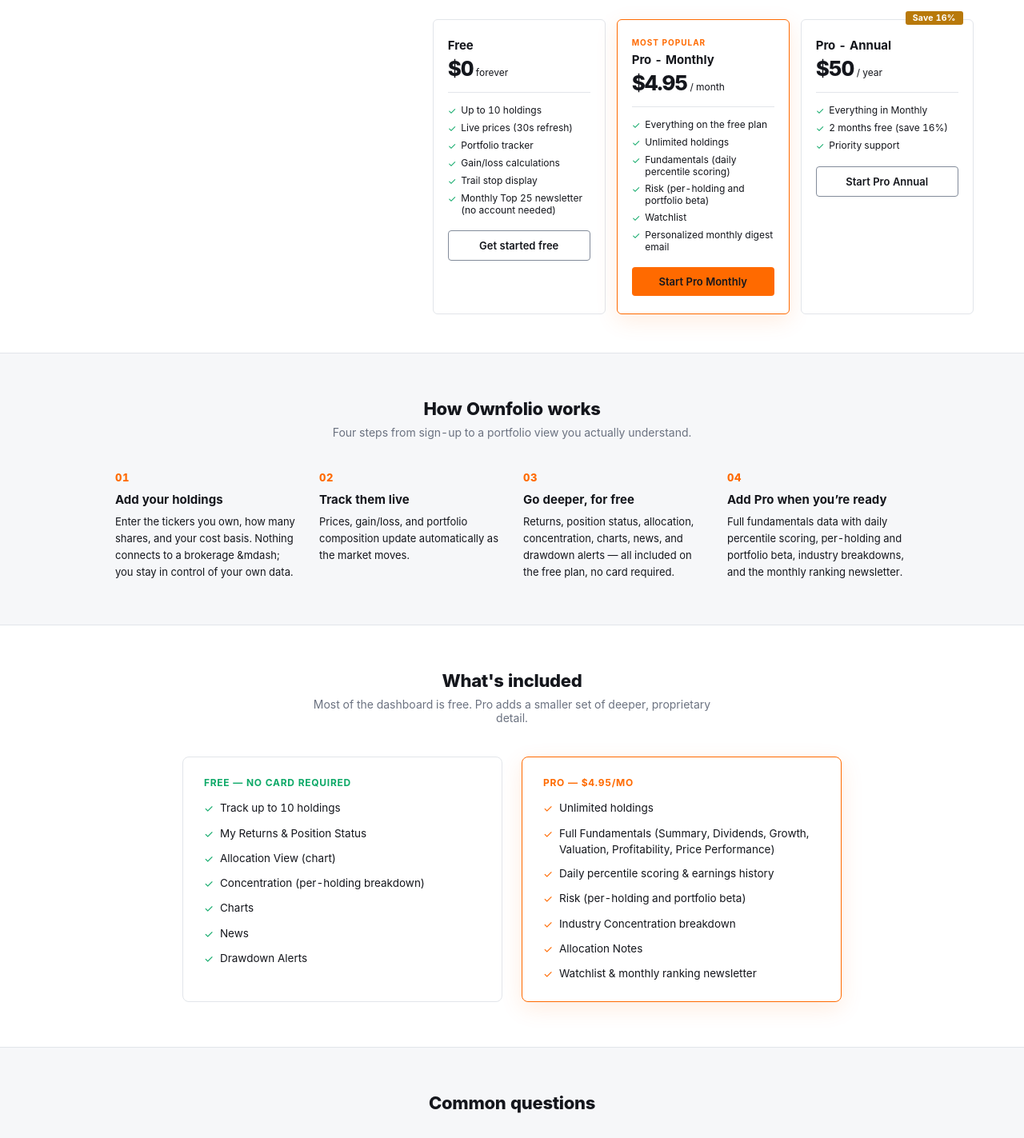
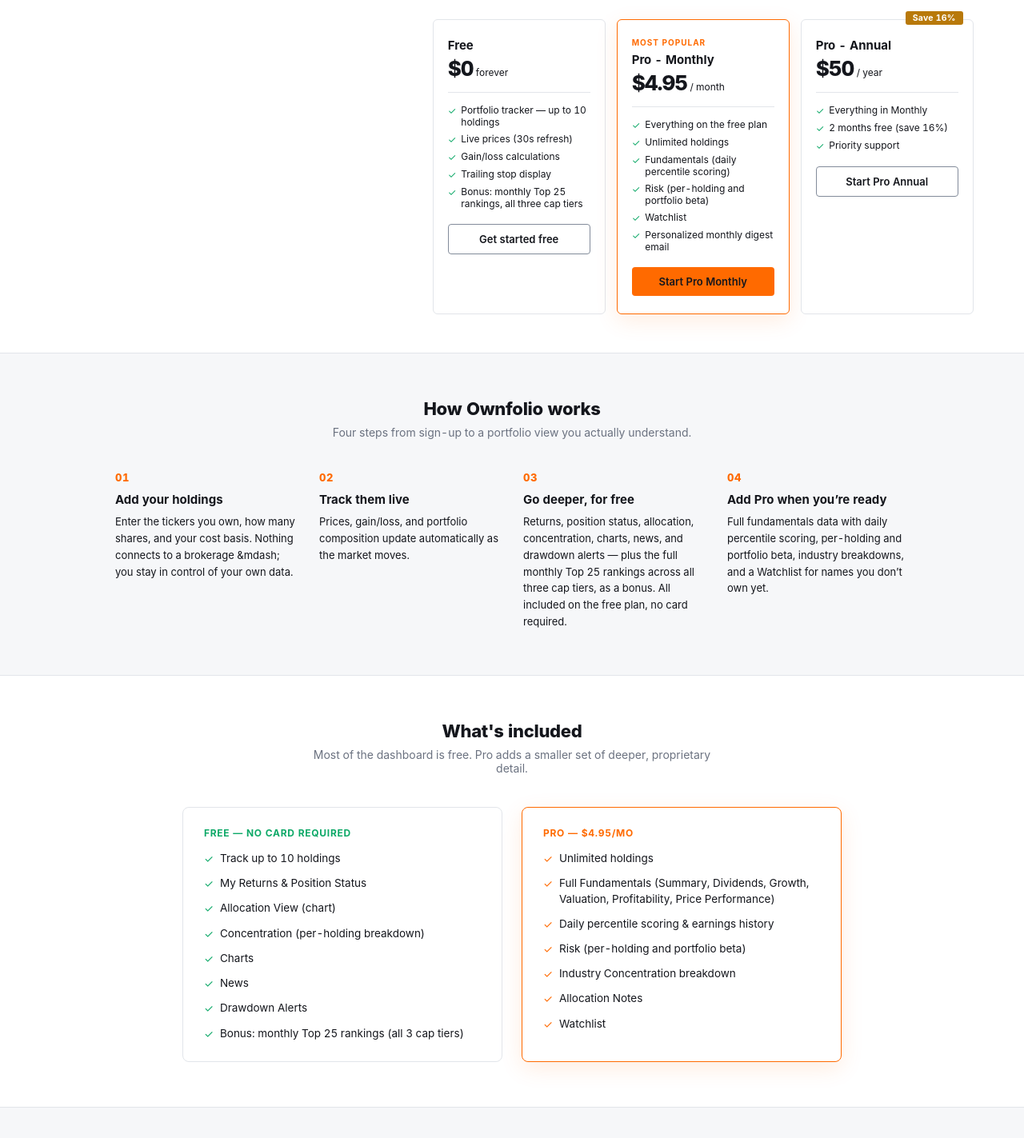
Before and after one commit to debitmgt/portfolio-pro, a Next.js app: page /pricing in a window 1280 px wide. Shown: the part 1440-2863 px from the top of the page at 80% size. Built offline with nearby package versions, Linux system fonts and the light colour scheme; no server answers.

Commit message:
Reframe pricing page: portfolio tool first, Top 25 as bonus

```diff
--- a/app/pricing/page.tsx
+++ b/app/pricing/page.tsx
@@ -183,12 +183,12 @@
               {
                 n: '03',
                 title: 'Go deeper, for free',
-                body: 'Returns, position status, allocation, concentration, charts, news, and drawdown alerts — all included on the free plan, no card required.',
+                body: 'Returns, position status, allocation, concentration, charts, news, and drawdown alerts — plus the full monthly Top 25 rankings across all three cap tiers, as a bonus. All included on the free plan, no card required.',
               },
               {
                 n: '04',
                 title: 'Add Pro when you\u2019re ready',
-                body: 'Full fundamentals data with daily percentile scoring, per-holding and portfolio beta, industry breakdowns, and the monthly ranking newsletter.',
+                body: 'Full fundamentals data with daily percentile scoring, per-holding and portfolio beta, industry breakdowns, and a Watchlist for names you don’t own yet.',
               },
             ].map(step => (
               <div key={step.n}>
@@ -228,6 +228,7 @@
                 'Charts',
                 'News',
                 'Drawdown Alerts',
+                'Bonus: monthly Top 25 rankings (all 3 cap tiers)',
               ].map(item => (
                 <li key={item} style={{ fontSize: 13.5, display: 'flex', alignItems: 'flex-start', gap: 8, lineHeight: 1.5 }}>
                   <span style={{ color: 'var(--green)', marginTop: 1, flexShrink: 0 }}>✓</span>
@@ -248,7 +249,7 @@
                 'Risk (per-holding and portfolio beta)',
                 'Industry Concentration breakdown',
                 'Allocation Notes',
-                'Watchlist & monthly ranking newsletter',
+                'Watchlist',
               ].map(item => (
                 <li key={item} style={{ fontSize: 13.5, display: 'flex', alignItems: 'flex-start', gap: 8, lineHeight: 1.5 }}>
                   <span style={{ color: 'var(--accent)', marginTop: 1, flexShrink: 0 }}>✓</span>
--- a/lib/stripe.ts
+++ b/lib/stripe.ts
@@ -23,12 +23,11 @@
     price: 0,
     holdingsLimit: 10,
     features: [
-      'Up to 10 holdings',
+      'Portfolio tracker — up to 10 holdings',
       'Live prices (30s refresh)',
-      'Portfolio tracker',
       'Gain/loss calculations',
-      'Trail stop display',
-      'Monthly Top 25 newsletter (no account needed)',
+      'Trailing stop display',
+      'Bonus: monthly Top 25 rankings, all three cap tiers',
     ],
   },
   monthly: {
```
